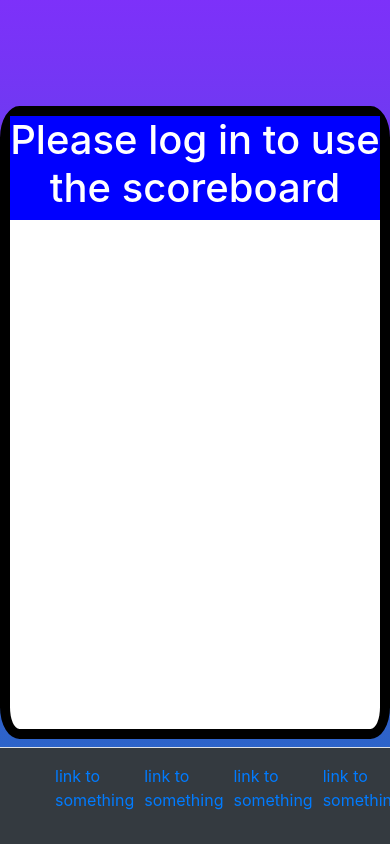
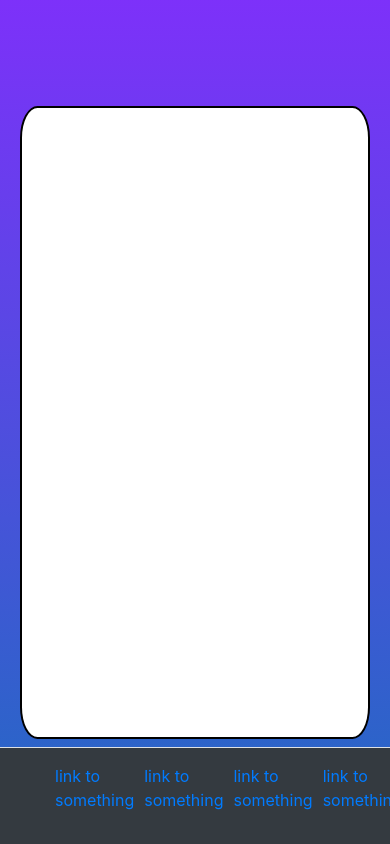
Before and after one commit to MelmothTheWanderer/Scoreboard-project-4-, a Django app: template login/templates/login/index.html in a window 390 px wide; the page is wider, and only the part inside the window is pictured. Shown: the part 56-900 px from the top of that part. Run offline with Django 3.2, Linux system fonts and the light colour scheme; the template is opened without the code that fills it, so the values that code supplies are empty; some libraries are stand-ins or nearby versions.

Commit message:
added a container for the main content and tested for responsiveness

```diff
--- a/login/templates/login/index.html
+++ b/login/templates/login/index.html
@@ -2,16 +2,8 @@
 
 {% block content %}
 
-<div class="container login-box">
-    <div id="login-name" class="row">
-        <!-- Put the contents of the login prompt here -->
-        {% if user.is_authenticated %}
-        <h1> {{user}}'s scores </h1>
-        {% else %}
-        <h1>Please log in to use the scoreboard</h1>
-        {% endif %}
-    </div>
+<div class="container" id="main">
+
 </div>
 
-
 {% endblock content %}
--- a/static/css/style.css
+++ b/static/css/style.css
@@ -3,7 +3,7 @@
     min-height: 100vh;
     position:relative;
     background: rgb(34,106,195);
-background: linear-gradient(0deg, rgba(34,106,195,1) 0%, rgba(131,45,253,1) 100%);
+    background: linear-gradient(0deg, rgba(34,106,195,1) 0%, rgba(131,45,253,1) 100%);
 }
 
 #footer {
@@ -28,17 +28,11 @@
     align-items: center;
 }
 
-.login-box {
-    height:75vh;
-    background-color:white;
-    border:10px solid black;
+
+#main {
+    background-color: white;
     border-radius:5%;
+    min-height:75vh;
+    margin:20px;
+    border:2px solid black;
 }
-
-#login-name {
-    text-align: center;
-    background-color: blue;
-    display: flex;
-    justify-content: center;
-    color:white;
-}
```
